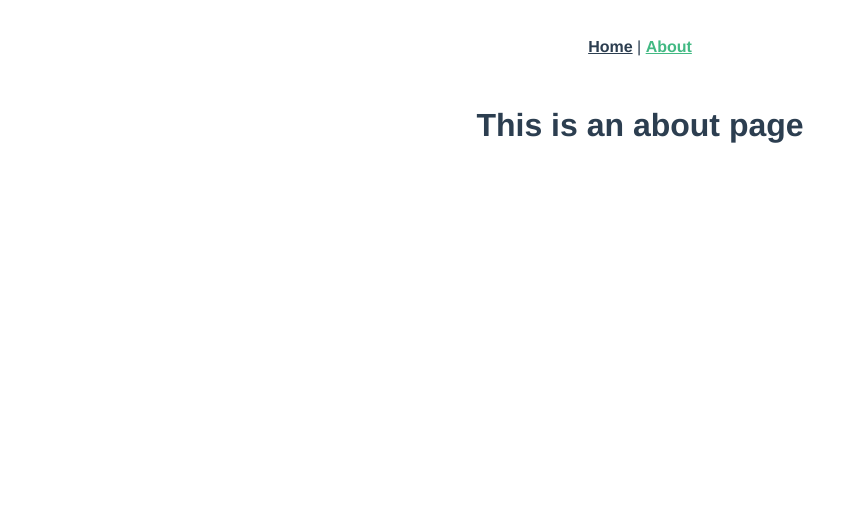
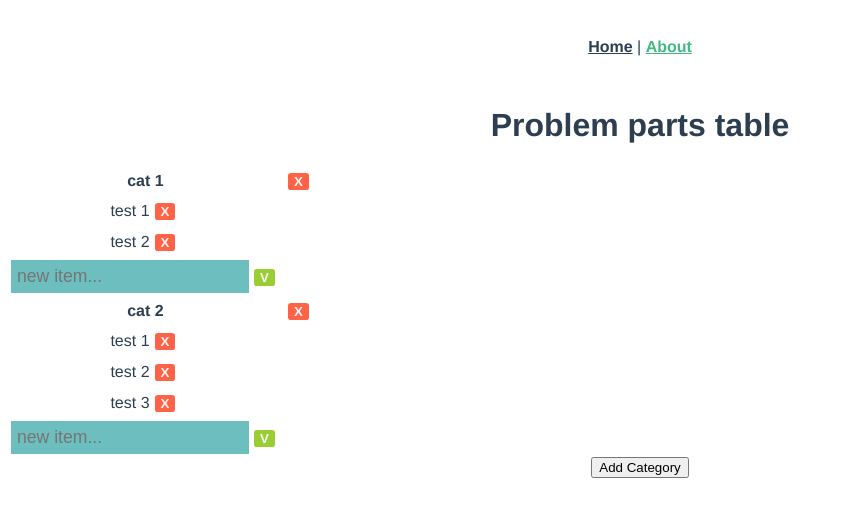
Before and after one commit to antonderegt/icky-frontend, a Vue app: page /about in a window 1280 px wide. Shown: the top 516 px of the page, without its empty margins (0-855 px from the left). Built offline with nearby package versions, Linux system fonts and the light colour scheme.

Commit message:
Inital commit

```diff
--- /dev/null
+++ b/src/components/CategoryCard.vue
@@ -0,0 +1,109 @@
+<template>
+  <table v-if="showCategory">
+    <tr>
+      <th v-if="!editTitle" @click="editTitle = true">{{ category }}</th>
+      <th v-else>
+        <input v-model="category" @keyup.enter="changeTitle" type="text" />
+        <button @click="changeTitle" class="add">V</button>
+      </th>
+      <button @click="deleteCategory" class="delete">X</button>
+    </tr>
+    <tr v-for="(item, index) in items" :key="item">
+      <td
+        v-if="editItem != index"
+        @click="
+          editItem = index;
+          changedItem = item;
+        "
+      >
+        {{ item }}<button @click="deleteItem(index)" class="delete">X</button>
+      </td>
+      <td v-else>
+        <input v-model="changedItem" @keyup.enter="changeItem" type="text" />
+        <button @click="changeItem" class="add">V</button>
+      </td>
+    </tr>
+    <tr>
+      <td>
+        <input
+          v-model="newItem"
+          @keyup.enter="addItem()"
+          type="text"
+          placeholder="new item..."
+        />
+        <button @click="addItem" class="add">V</button>
+      </td>
+    </tr>
+  </table>
+</template>
+
+<script>
+export default {
+  props: {
+    category: String,
+    items: Array
+  },
+  data: function() {
+    return {
+      showCategory: true,
+      newItem: "",
+      editTitle: false,
+      editItem: -1,
+      changedItem: ""
+    };
+  },
+  methods: {
+    changeTitle: function() {
+      this.editTitle = false;
+    },
+    changeItem: function() {
+      this.items[this.editItem] = this.changedItem;
+      this.editItem = -1;
+    },
+    addItem: function() {
+      if (this.newItem == "") alert("You have to enter something first!");
+      else {
+        this.items.push(this.newItem);
+        this.newItem = "";
+      }
+    },
+    deleteItem: function(index) {
+      this.items.splice(index, 1);
+    },
+    deleteCategory: function() {
+      this.category = "";
+      this.items = [];
+      this.showCategory = false;
+    }
+  }
+};
+</script>
+
+<style scoped>
+input {
+  /* width: calc(100% - 40px); */
+  border: 0;
+  padding: 6px;
+  font-size: 1.1em;
+  background-color: #6dbfbf;
+  color: rgb(38, 34, 34);
+}
+
+.delete {
+  background-color: tomato;
+  border: 0;
+  border-radius: 15%;
+  color: whitesmoke;
+  font-weight: bold;
+  margin: 5px;
+}
+
+.add {
+  background-color: yellowgreen;
+  border: 0;
+  border-radius: 15%;
+  color: whitesmoke;
+  font-weight: bold;
+  margin: 5px;
+}
+</style>
--- a/src/views/About.vue
+++ b/src/views/About.vue
@@ -1,5 +1,41 @@
 <template>
   <div class="about">
-    <h1>This is an about page</h1>
+    <h1>Problem parts table</h1>
+    <CategoryCard
+      v-for="cat in categories"
+      :category="cat.name"
+      :items="cat.items"
+      :key="cat.name"
+    />
+    <button @click="addCategory">Add Category</button>
   </div>
 </template>
+
+<script>
+import CategoryCard from "@/components/CategoryCard.vue";
+
+export default {
+  data: function() {
+    return {
+      categories: [
+        {
+          name: "cat 1",
+          items: ["test 1", "test 2"]
+        },
+        {
+          name: "cat 2",
+          items: ["test 1", "test 2", "test 3"]
+        }
+      ]
+    };
+  },
+  components: {
+    CategoryCard
+  },
+  methods: {
+    addCategory: function() {
+      this.categories.push({ name: "New Cat", items: ["item 1"] });
+    }
+  }
+};
+</script>
```
